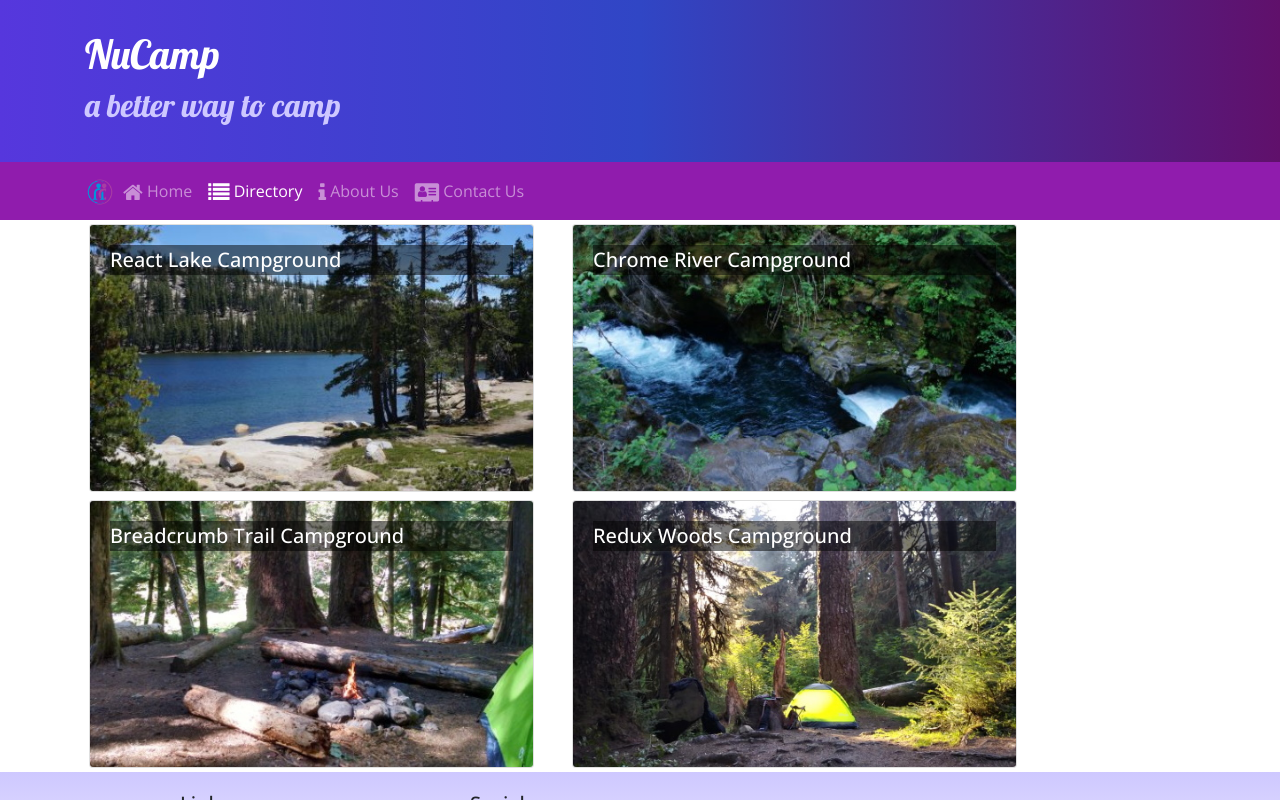
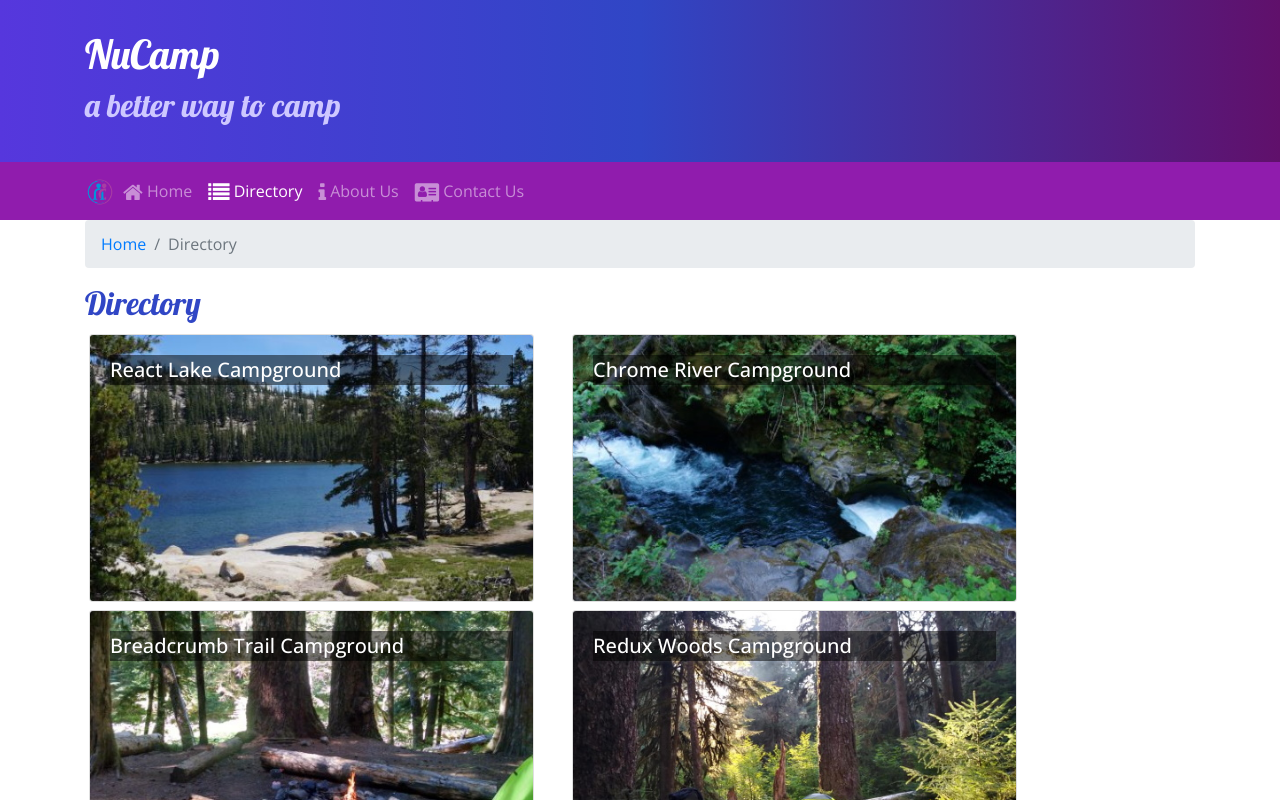
Before and after one commit to CRaTT18/nucampsite, a React (Create React App) app: page /directory in a window 1280 px wide. Shown: the top 800 px of the page. Built offline with nearby package versions, Linux system fonts and the light colour scheme.

Commit message:
Breadcrumbs

```diff
--- a/src/components/CampsiteInfoComponent.js
+++ b/src/components/CampsiteInfoComponent.js
@@ -1,14 +1,21 @@
 import React from "react";
-import { Card, CardImg, CardText, CardBody, CardTitle } from "reactstrap";
+import {
+  Card,
+  CardImg,
+  CardText,
+  CardBody,
+  CardTitle,
+  Breadcrumb,
+  BreadcrumbItem,
+} from "reactstrap";
+import { Link } from "react-router-dom";
 
-
-  function RenderCampsite({campsite}) {
+function RenderCampsite({ campsite }) {
   return (
     <div className="col-md-5 m-1">
       <Card>
         <CardImg top src={campsite.image} alt={campsite.name} />
         <CardBody>
-            <CardTitle>{campsite.name}</CardTitle>
           <CardText>{campsite.description}</CardText>
         </CardBody>
       </Card>
@@ -16,8 +23,7 @@
   );
 }
 
-
- function RenderComments({comments}) {
+function RenderComments({ comments }) {
   if (comments) {
     return (
       <div className="col-md-5 m-1">
@@ -46,8 +52,18 @@
     return (
       <div className="container">
         <div className="row">
-            <RenderCampsite campsite={props.campsite}/>
-            <RenderComments comments={props.comments}/>
+          <div className="col">
+            <Breadcrumb>
+              <BreadcrumbItem>
+                <Link to="/directory">Directory</Link>
+              </BreadcrumbItem>
+              <BreadcrumbItem active>{props.campsite.name}</BreadcrumbItem>
+            </Breadcrumb>
+            <h2>{props.campsite.name}</h2>
+            <hr />
+          </div>
+          <RenderCampsite campsite={props.campsite} />
+          <RenderComments comments={props.comments} />
         </div>
       </div>
     );
--- a/src/components/ContactComponent.js
+++ b/src/components/ContactComponent.js
@@ -1,10 +1,18 @@
-import React from 'react';
+import React from "react";
+import { Breadcrumb, BreadcrumbItem } from "reactstrap";
+import { Link } from "react-router-dom";
 
 function Contact(props) {
   return (
     <div className="container">
       <div className="row">
         <div className="col">
+          <Breadcrumb>
+            <BreadcrumbItem>
+              <Link to="/home">Home</Link>
+            </BreadcrumbItem>
+            <BreadcrumbItem active>Contact Us</BreadcrumbItem>
+          </Breadcrumb>
           <h2>Contact Us</h2>
           <hr />
         </div>
@@ -14,14 +22,25 @@
         <div className="col-sm-4">
           <h5>Our Address</h5>
           <address>
-                        1 Nucamp Way<br />
-                        Seattle, WA 98001<br />
+            1 Nucamp Way
+            <br />
+            Seattle, WA 98001
+            <br />
             U.S.A.
           </address>
         </div>
         <div className="col">
-                    <a role="button" className="btn btn-link" href="tel:+12065551234"><i className="fa fa-phone" /> 1-206-555-1234</a><br />
-                    <a role="button" className="btn btn-link" href="mailto:fakeemail@fakeemail.co"><i className="fa fa-envelope-o" /> campsites@nucamp.co</a>
+          <a role="button" className="btn btn-link" href="tel:+12065551234">
+            <i className="fa fa-phone" /> 1-206-555-1234
+          </a>
+          <br />
+          <a
+            role="button"
+            className="btn btn-link"
+            href="mailto:fakeemail@fakeemail.co"
+          >
+            <i className="fa fa-envelope-o" /> campsites@nucamp.co
+          </a>
         </div>
       </div>
     </div>
--- a/src/components/DirectoryComponent.js
+++ b/src/components/DirectoryComponent.js
@@ -1,15 +1,22 @@
 import React from "react";
-import { Card, CardImg, CardImgOverlay, CardTitle } from "reactstrap";
+import {
+  Card,
+  CardImg,
+  CardImgOverlay,
+  CardTitle,
+  Breadcrumb,
+  BreadcrumbItem,
+} from "reactstrap";
 import { Link } from "react-router-dom";
 
 function RenderDirectoryItem({ campsite }) {
   return (
     <Card>
       <Link to={`/directory/${campsite.id}`}>
-      <CardImg width="100%" src={campsite.image} alt={campsite.name} />
-      <CardImgOverlay>
-        <CardTitle>{campsite.name}</CardTitle>
-      </CardImgOverlay>
+        <CardImg width="100%" src={campsite.image} alt={campsite.name} />
+        <CardImgOverlay>
+          <CardTitle>{campsite.name}</CardTitle>
+        </CardImgOverlay>
       </Link>
     </Card>
   );
@@ -25,6 +32,17 @@
   });
   return (
     <div className="container">
+      <div className="row">
+        <div className="col">
+          <Breadcrumb>
+            <BreadcrumbItem>
+              <Link to="/home">Home</Link>
+            </BreadcrumbItem>
+            <BreadcrumbItem active>Directory</BreadcrumbItem>
+          </Breadcrumb>
+          <h2>Directory</h2>
+        </div>
+      </div>
       <div className="row">{directory}</div>
     </div>
   );
```
Also changed, not shown: 1 other file (tests, documents, lock files or other folders). Lines whose indentation alone changed are shown as unchanged.
